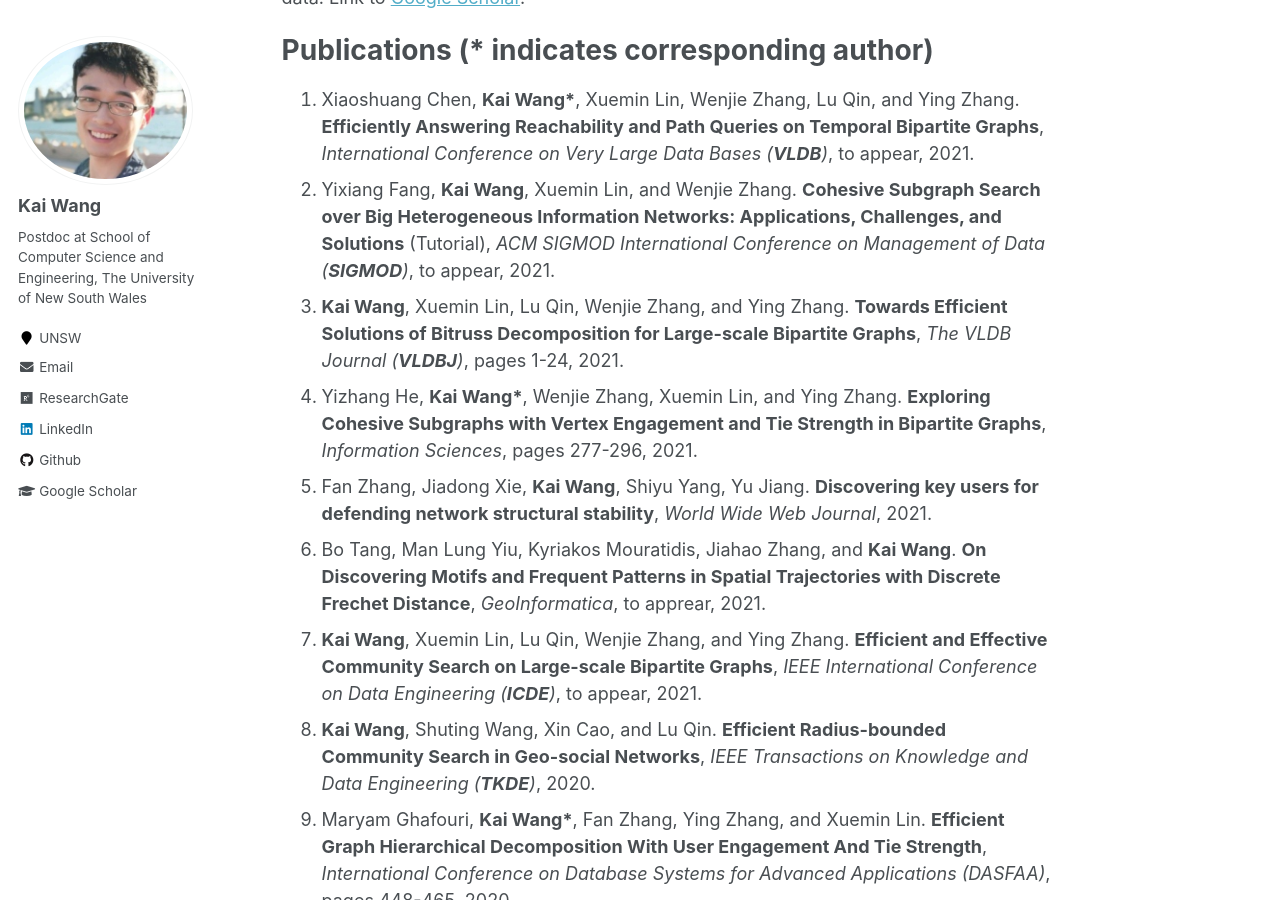
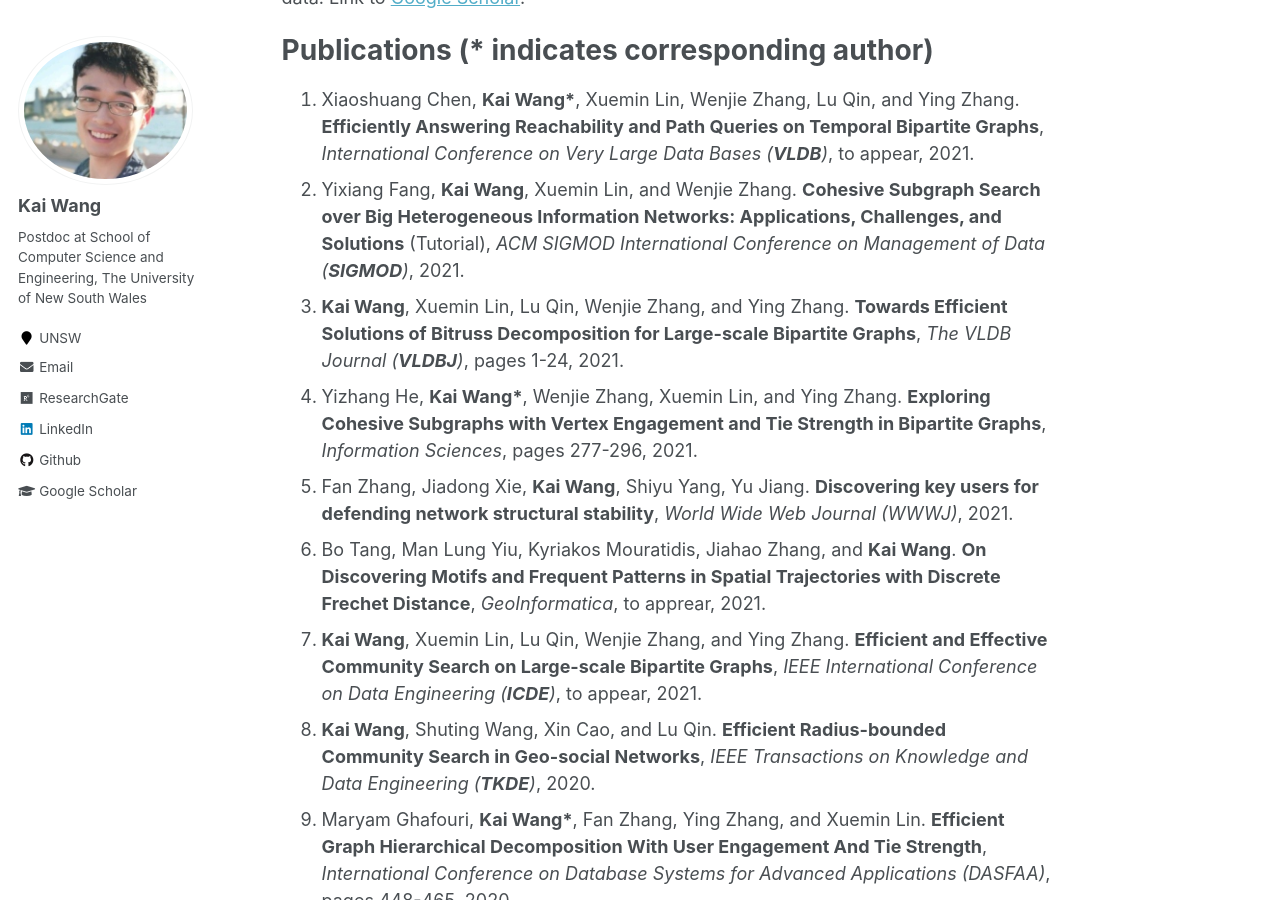
Before and after one commit to cs-kaiwang/cs-kaiwang.github.io, a Jekyll site: the page built from _pages/about.md, in a window 1280 px wide and 900 px high, scrolled down 362 px. Built offline with Jekyll 4.4.1, drawn with Linux system fonts in a browser that asks for light colours.

Commit message:
Update about.md

```diff
--- a/_pages/about.md
+++ b/_pages/about.md
@@ -15,10 +15,10 @@ His research interests lie in big data analytics, especially for the graph/netwo
 Publications (* indicates corresponding author)
 ======
 1. Xiaoshuang Chen, **Kai Wang\***, Xuemin Lin, Wenjie Zhang, Lu Qin, and Ying Zhang. **Efficiently Answering Reachability and Path Queries on Temporal Bipartite Graphs**, *International Conference on Very Large Data Bases (**VLDB**)*, to appear, 2021.
-2. Yixiang Fang, **Kai Wang**, Xuemin Lin, and Wenjie Zhang. **Cohesive Subgraph Search over Big Heterogeneous Information Networks: Applications, Challenges, and Solutions** (Tutorial), *ACM SIGMOD International Conference on Management of Data (**SIGMOD**)*, to appear, 2021.
+2. Yixiang Fang, **Kai Wang**, Xuemin Lin, and Wenjie Zhang. **Cohesive Subgraph Search over Big Heterogeneous Information Networks: Applications, Challenges, and Solutions** (Tutorial), *ACM SIGMOD International Conference on Management of Data (**SIGMOD**)*, 2021.
 3. **Kai Wang**, Xuemin Lin, Lu Qin, Wenjie Zhang, and Ying Zhang. **Towards Efficient Solutions of Bitruss Decomposition for Large-scale Bipartite Graphs**, *The VLDB Journal (**VLDBJ**)*, pages 1-24, 2021.
 4. Yizhang He, **Kai Wang\***, Wenjie Zhang, Xuemin Lin, and Ying Zhang. **Exploring Cohesive Subgraphs with Vertex Engagement and Tie Strength in Bipartite Graphs**, *Information Sciences*, pages 277-296, 2021.
-5. Fan Zhang, Jiadong Xie, **Kai Wang**, Shiyu Yang, Yu Jiang. **Discovering key users for defending network structural stability**, *World Wide Web Journal*, 2021.
+5. Fan Zhang, Jiadong Xie, **Kai Wang**, Shiyu Yang, Yu Jiang. **Discovering key users for defending network structural stability**, *World Wide Web Journal (WWWJ)*, 2021.
 6. Bo Tang, Man Lung Yiu, Kyriakos Mouratidis, Jiahao Zhang, and **Kai Wang**. **On Discovering Motifs and Frequent Patterns in Spatial Trajectories with  Discrete Frechet Distance**, *GeoInformatica*, to apprear, 2021.
 7. **Kai Wang**, Xuemin Lin, Lu Qin, Wenjie Zhang, and Ying Zhang. **Efficient and Effective Community Search on Large-scale Bipartite Graphs**, *IEEE International Conference on Data Engineering (**ICDE**)*, to appear, 2021.
 8. **Kai Wang**, Shuting Wang, Xin Cao, and Lu Qin. **Efficient Radius-bounded Community Search in Geo-social Networks**, *IEEE Transactions on Knowledge and Data Engineering (**TKDE**)*,  2020.
```
